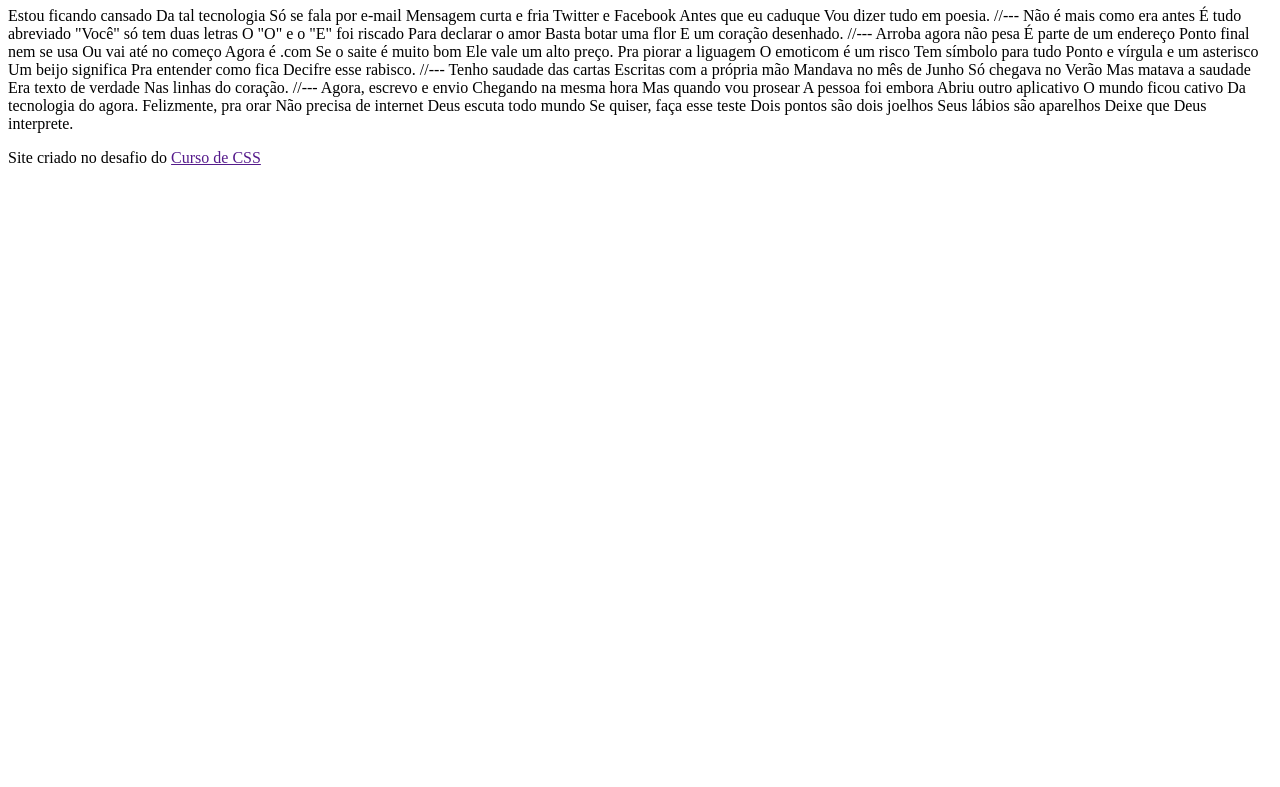
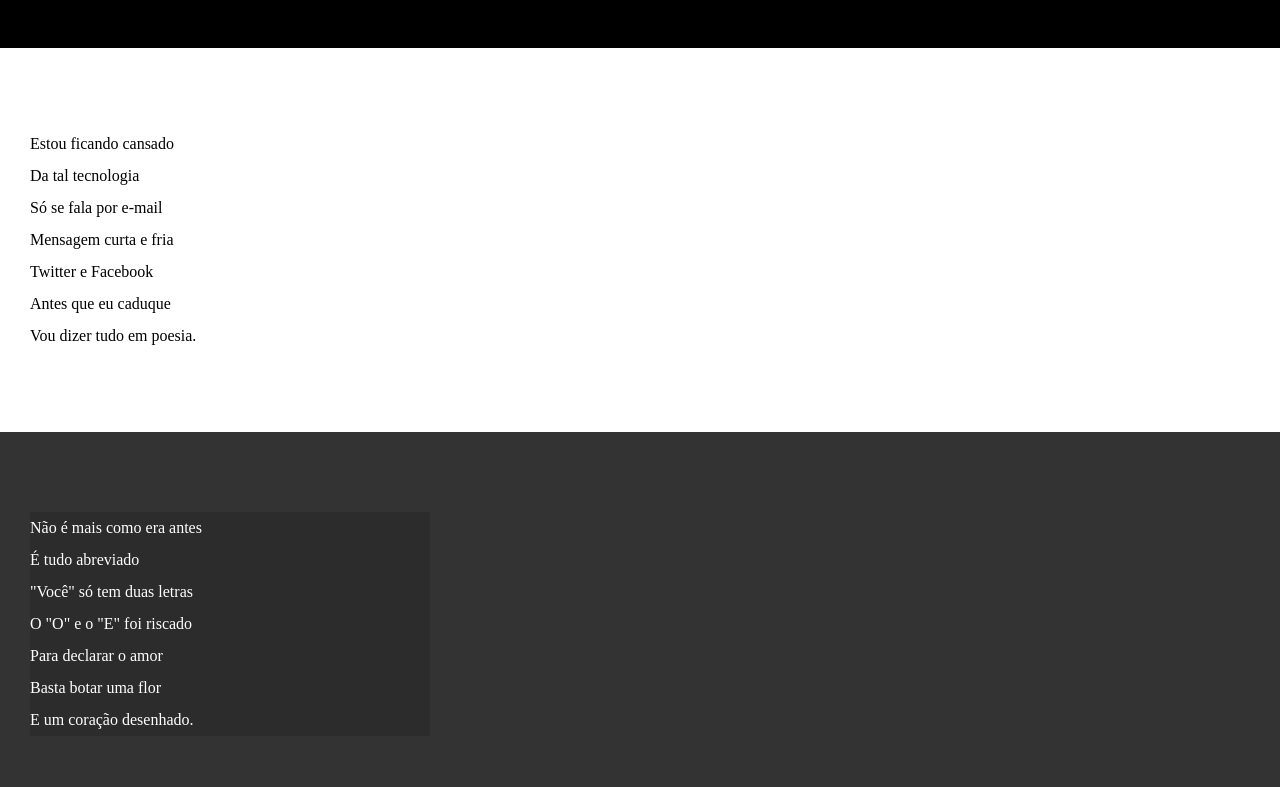
Before and after one commit to FranklinWilliam08/DesafioCordel, a plain HTML site: page index.html in a window 1280 px wide. Shown: the part 107-894 px from the top of the page. Before the commit the page ends 800 px from the top, so only its background shows below. Drawn offline with Linux system fonts and the light colour scheme.

Commit message:
Início da estilização do site

```diff
--- a/index.html
+++ b/index.html
@@ -4,11 +4,12 @@
     <meta charset="UTF-8">
     <meta http-equiv="X-UA-Compatible" content="IE=edge">
     <meta name="viewport" content="width=device-width, initial-scale=1.0">
+    <link rel="stylesheet" href="style.css">
     <title>Desafio cordel</title>
 </head>
 <body>
 
-    <header>
+    <header class="cabeçalho">
         <h1>
           Cordel moderno
         </h1>
@@ -18,74 +19,94 @@
         </p>
     </header>
 
+    <section class="normal">
 
-         Estou ficando cansado
-        Da tal tecnologia
-        Só se fala por e-mail
-        Mensagem curta e fria
-        Twitter e Facebook
-        Antes que eu caduque
+       <p>
+        Estou ficando cansado <br>
+        Da tal tecnologia <br>
+        Só se fala por e-mail <br>
+        Mensagem curta e fria <br>
+        Twitter e Facebook <br>
+        Antes que eu caduque <br>
         Vou dizer tudo em poesia.
+       </p>
+    </section>
 
-        //---
+    <section class="imagem">
+       <p>
+        Não é mais como era antes <br>
+        É tudo abreviado <br>
+        "Você" só tem duas letras <br>
+        O "O" e o "E" foi riscado <br>
+        Para declarar o amor <br>
+        Basta botar uma flor <br>
+        E um coração desenhado.
+       </p>
 
-        Não é mais como era antes
-        É tudo abreviado
-        "Você" só tem duas letras
-        O "O" e o "E" foi riscado
-        Para declarar o amor
-        Basta botar uma flor
-        E um coração desenhado.
+    </section>
 
-        //---
 
-        Arroba agora não pesa
-        É parte de um endereço
-        Ponto final nem se usa
-        Ou vai até no começo
-        Agora é .com
-        Se o saite é muito bom
+    <section class="normal">
+
+       <p>
+        Arroba agora não pesa <br>
+        É parte de um endereço <br>
+        Ponto final nem se usa <br>
+        Ou vai até no começo <br>
+        Agora é .com <br>
+        Se o saite é muito bom <br>
         Ele vale um alto preço.
+       </p>
 
-        Pra piorar a liguagem
-        O emoticom é um risco
-        Tem símbolo para tudo
-        Ponto e vírgula e um asterisco
-        Um beijo significa
-        Pra entender como fica
+        <p>
+        Pra piorar a liguagem <br>
+        O emoticom é um risco <br>
+        Tem símbolo para tudo <br>
+        Ponto e vírgula e um asterisco <br>
+        Um beijo significa <br>
+        Pra entender como fica <br>
         Decifre esse rabisco.
+        </p>
+    </section>
 
-        //---
 
-        Tenho saudade das cartas
-        Escritas com a própria mão
-        Mandava no mês de Junho
-        Só chegava no Verão
-        Mas matava a saudade
-        Era texto de verdade
+     <section class="imagem">
+       <p>
+        Tenho saudade das cartas <br>
+        Mandava no mês de Junho <br>
+        Só chegava no Verão <br>
+        Mas matava a saudade <br>
+        Era texto de verdade <br>
         Nas linhas do coração.
+       </p>
+     </section>
 
-        //---
 
-        Agora, escrevo e envio
-        Chegando na mesma hora
-        Mas quando vou prosear
-        A pessoa foi embora
-        Abriu outro aplicativo
-        O mundo ficou cativo
+     <section class="normal">
+      <p>
+        Agora, escrevo e envio <br>
+        Chegando na mesma hora <br>
+        Mas quando vou prosear <br>
+        A pessoa foi embora <br>
+        Abriu outro aplicativo <br>
+        O mundo ficou cativo <br>
         Da tecnologia do agora.
+      </p>
 
-        Felizmente, pra orar
-        Não precisa de internet
-        Deus escuta todo mundo
-        Se quiser, faça esse teste
-        Dois pontos são dois joelhos
-        Seus lábios são aparelhos
+        <p>
+            Felizmente, pra orar <br>
+        Não precisa de internet <br>
+        Deus escuta todo mundo <br>
+        Se quiser, faça esse teste <br>
+        Dois pontos são dois joelhos <br>
+        Seus lábios são aparelhos <br>
         Deixe que Deus interprete.
+        </p>
+     </section>
 
 
 
-    <footer>
+    <footer class="rodape">
         <p>
             Site criado no desafio do <a href="">Curso de CSS</a>
         </p>
--- /dev/null
+++ b/style.css
@@ -0,0 +1,59 @@
+*{
+  margin: 0;
+  padding: 0;
+}
+
+html,body{
+    min-height: 100vh;
+    background-color: darkgray;
+}
+
+.cabeçalho{
+    background-color: #000;
+    color: #fff;
+    text-align: center;
+}
+
+.cabeçalho > h1{
+    font-variant: small-caps;
+    padding-top: 50px;
+}
+
+.cabeçalho > p{
+    padding-bottom: 50px;
+}
+
+.cabeçalho a,.rodape a{
+    color: #fff;
+    text-decoration: none;
+    font-weight: bolder;
+}
+
+section{
+    padding-top:10vh;
+    padding-bottom: 10vh;
+    line-height: 2em;
+    padding-left: 30px;
+}
+
+section.normal{
+    background-color: #fff;
+    color:#000;
+}
+
+section.imagem{
+      color: #fff;
+      background-color: rgb(51, 51, 51);
+}
+
+section.imagem > p{
+    width: 400px;
+    color: #fff;
+    background-color: rgba(0, 0, 0, 0.147);
+}
+
+.rodape{
+    background-color: #000;
+    text-align: center;
+    padding: 10px;
+}
```
